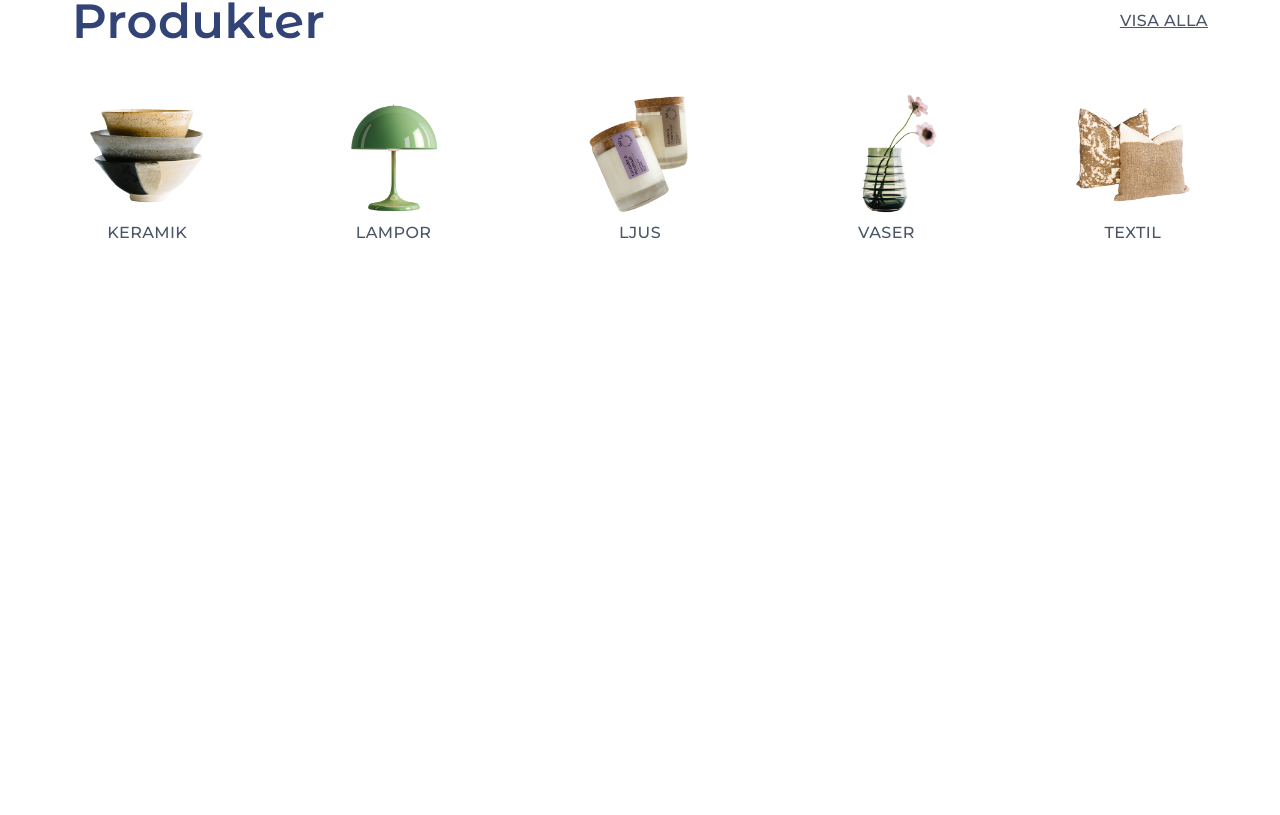
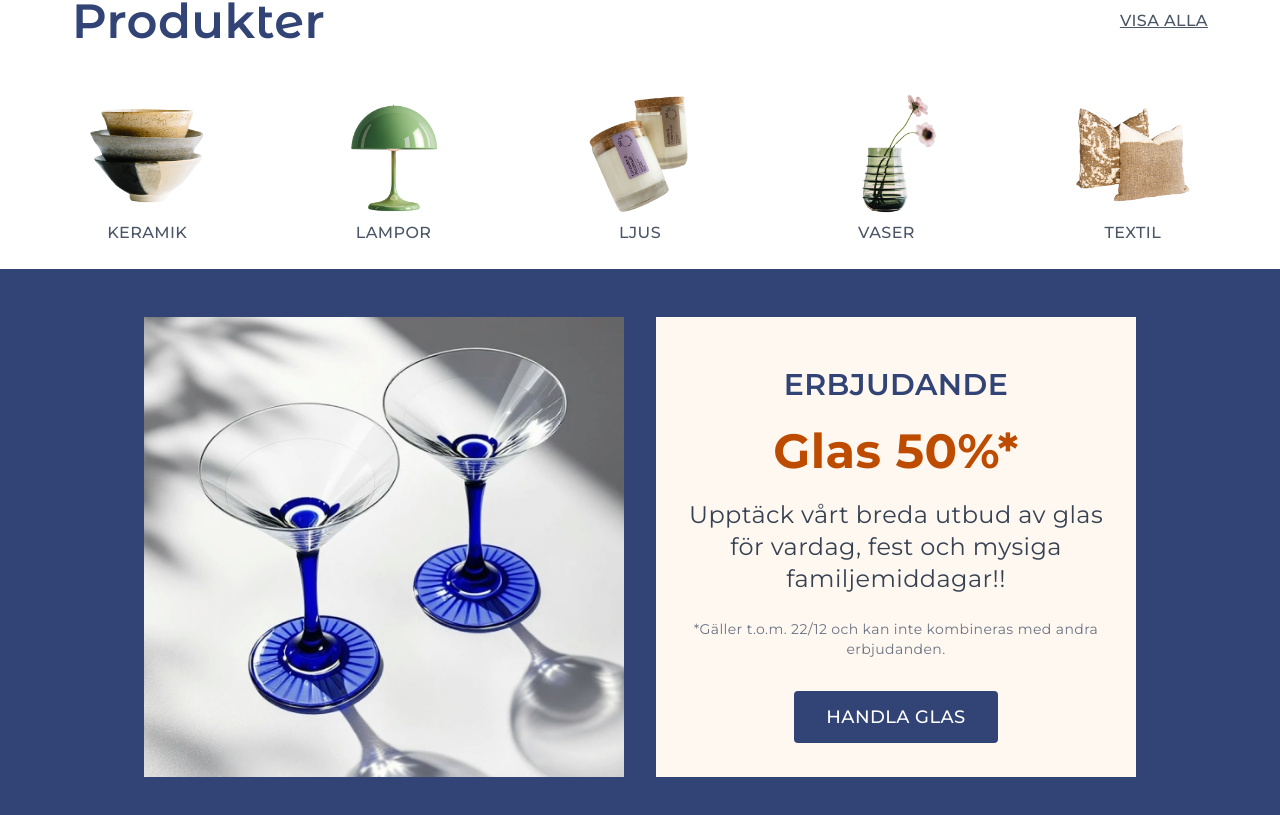
Before and after one commit to KateCodesZ/Vite-Vue-project, a Vue app: page / in a window 1280 px wide. Shown: the part 737-1552 px from the top of the page. Before the commit the page ends 1006 px from the top, so only its background shows below. Built offline with nearby package versions, Linux system fonts and the light colour scheme.

Commit message:
add offer block component

```diff
--- a/src/components/BaseButton.vue
+++ b/src/components/BaseButton.vue
@@ -9,7 +9,7 @@
 </template>
 
 <script setup>
-  const props = defineProps({
+  defineProps({
     text: {
       type: String,
       required: false
@@ -20,5 +20,3 @@
     }
   })
 </script>
-
-<style scoped></style>
--- /dev/null
+++ b/src/components/OfferBlock.vue
@@ -0,0 +1,47 @@
+<template>
+  <section class="bg-marianblue py-12">
+    <div
+      class="container mx-auto px-6 lg:px-8 xl:px-4 xl:max-w-5xl grid grid-cols-1 md:grid-cols-2 gap-8 items-center"
+      :class="{ 'md:flex-row-reverse': reverse }"
+    >
+      <!-- Image Section -->
+      <img :src="imageSrc" :alt="imageAlt" class="mx-auto block object-contain" />
+
+      <!-- Text Section -->
+      <div
+        class="bg-floralwhite h-full p-6 xl:p-4 flex flex-col items-center justify-center text-center"
+      >
+        <h3 class="text-marianblue font-semibold text-xl lg:mt-4 lg:text-3xl">{{ subtitle }}</h3>
+        <h2 class="text-mahogany font-bold text-4xl md:text-5xl lg:mt-6">{{ title }}</h2>
+        <p class="text-gray-700 mt-4 lg:mt-6 lg:text-2xl">
+          {{ description }}
+        </p>
+        <p v-if="note" class="text-sm text-gray-500 mt-4 lg:mt-6">
+          {{ note }}
+        </p>
+
+        <!-- Button -->
+        <BaseButton :text="buttonText" class="mt-6 lg:mt-8" @click="emitClick"></BaseButton>
+      </div>
+    </div>
+  </section>
+</template>
+
+<script setup>
+  import { defineProps, defineEmits } from 'vue'
+  import BaseButton from './BaseButton.vue'
+
+  defineProps({
+    imageSrc: String,
+    imageAlt: String,
+    subtitle: String,
+    title: String,
+    description: String,
+    note: String,
+    buttonText: String,
+    reverse: Boolean
+  })
+
+  const emit = defineEmits(['click'])
+  const emitClick = () => emit('click')
+</script>
--- a/src/views/HomeView.vue
+++ b/src/views/HomeView.vue
@@ -3,11 +3,29 @@
     <HeroSection></HeroSection>
     <ProductCategories></ProductCategories>
   </div>
+
+  <OfferBlock
+    :imageSrc="OfferImage"
+    imageAlt="Martini cocktail glasses with blue stems"
+    subtitle="ERBJUDANDE"
+    title="Glas 50%*"
+    description="Upptäck vårt breda utbud av glas för vardag, fest och mysiga familjemiddagar!!"
+    note="*Gäller t.o.m.  22/12 och kan inte kombineras med andra erbjudanden."
+    buttonText="HANDLA GLAS"
+    @click="handleGlassClick"
+  ></OfferBlock>
 </template>
 
 <script setup>
   import HeroSection from '../components/HeroSection.vue'
   import ProductCategories from '../components/ProductCategories.vue'
+  import OfferBlock from '../components/OfferBlock.vue'
+  import OfferImage from '../assets/images/glasses.jpg'
+
+  const handleGlassClick = () => {
+    console.log('Navigating to glass section...')
+  }
+
   defineOptions({
     name: 'HomeView'
   })
```
Also changed, not shown: src/assets/images/glasses.jpg (added).
